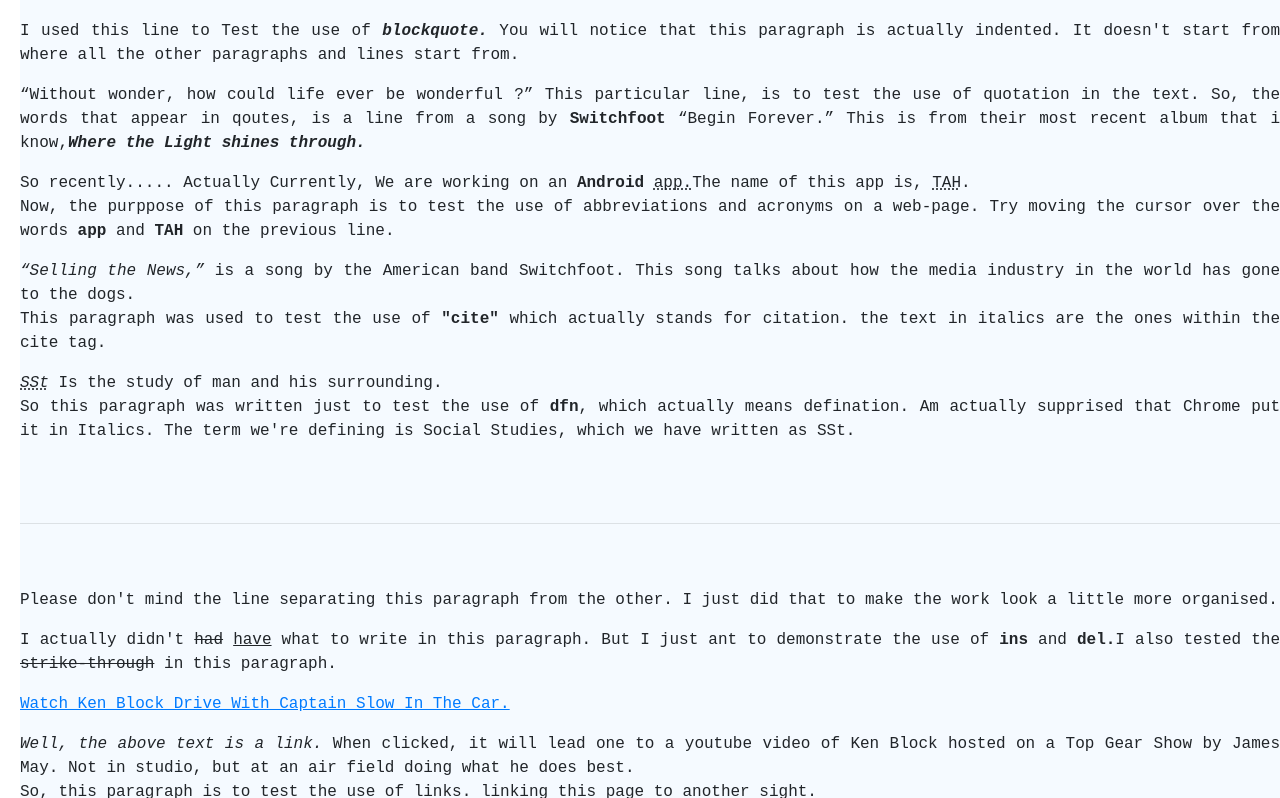
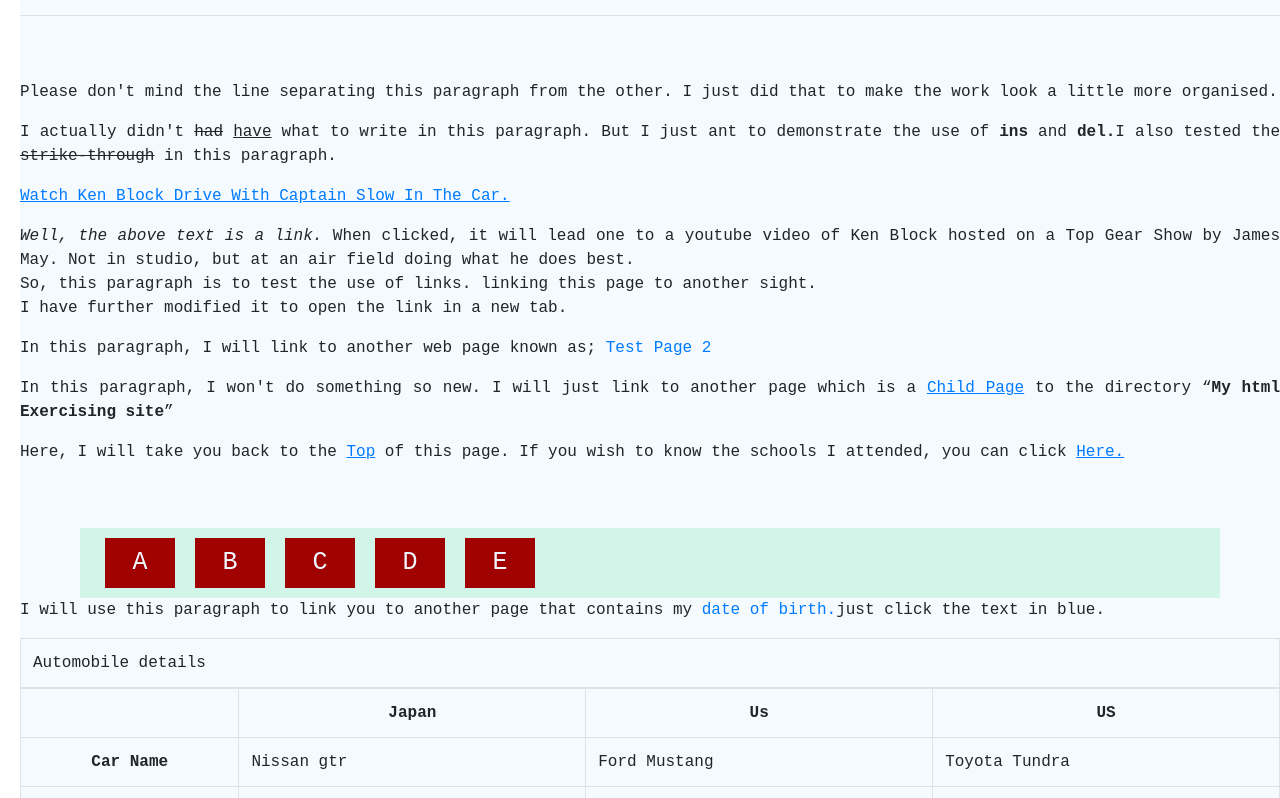
Before and after one commit to agwadan/React-Exercise, a React (Create React App) app: page / in a window 1280 px wide. Shown: the part 3907-4705 px from the top of the page. Built offline with nearby package versions, Linux system fonts and the light colour scheme; the HTML template or start-up script is replaced by a standard one.

Commit message:
03:34:00 - Add flex display

```diff
--- a/src/components/13-stylingWithCss/contentPage.css
+++ b/src/components/13-stylingWithCss/contentPage.css
@@ -64,11 +64,23 @@
   margin: 40px; /* Adds space around the element */
 }
 
+.container{
+  background-color: rgb(210, 245, 233);
+  display: flex;
+}
+
+.container-item{
+  background-color: #a00101;
+  color: aliceblue;
+  font-size: 25px;
+  width: 70px;
+  line-height: 50px;
+  margin: 10px;
+  text-align: center;
+}
+
 /*
-
     DISPLAY
-
     --> Inline block elements keep elements on the same line.
     --> Block display elements place the elements on a new line.
-
 */
--- a/src/components/13-stylingWithCss/contentPage.jsx
+++ b/src/components/13-stylingWithCss/contentPage.jsx
@@ -208,6 +208,14 @@ export const ContentPage = () => {
 		If you wish to know the schools I attended, you can click <a class='link' href="#schools">here.</a></p>
 		<br/><br/>
 
+		<div className="container">
+			<div className="container-item">A</div>
+			<div className="container-item">B</div>
+			<div className="container-item">C</div>
+			<div className="container-item">D</div>
+			<div className="container-item">E</div>
+		</div>
+
 		<Tables/>
 	</div>
   )
```
